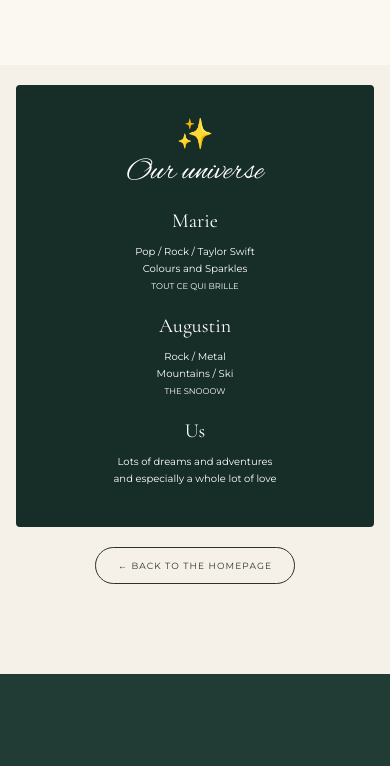
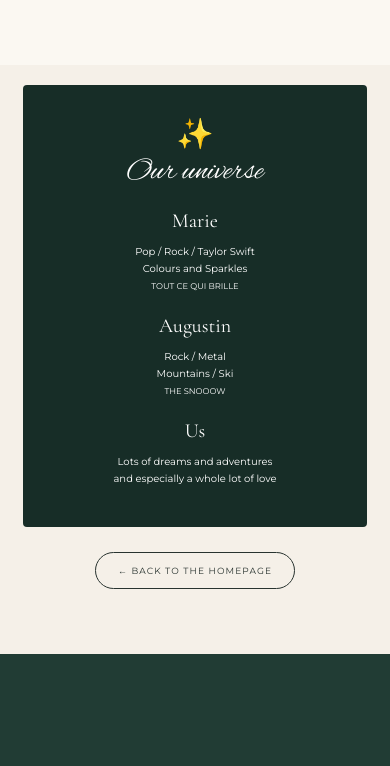
Before and after one commit to eimera/wedding, a plain HTML site: page en/contact.html in a window 390 px wide. Shown: the part 2259-3025 px from the top of the page. Drawn offline with nearby package versions, Linux system fonts and the light colour scheme.

Commit message:
bouton retour centré ?

```diff
--- a/style.css
+++ b/style.css
@@ -987,21 +987,33 @@ footer {
 }
 
 @media (max-width: 650px) {
+
   .bonus-section {
-    display: flex;
-    flex-direction: column !important;
-    align-items: center;
-    gap: 20px;
+    display: block !important;
+    width: 100%;
+    padding: 20px 6vw 65px;
   }
 
-  .universe {
+  .bonus-section .universe {
+    display: block;
     width: 100%;
     max-width: 600px;
+    margin: 0 auto;
   }
 
-  .heb-back {
+  .bonus-section .heb-back {
+    display: block;
+    position: static !important;
+    float: none !important;
+    clear: both;
     width: 100%;
-    margin-top: 0;
+    margin: 25px auto 0;
     text-align: center;
   }
+
+  .bonus-section .heb-back .button {
+    display: inline-block;
+    max-width: 100%;
+  }
+
 }
```
